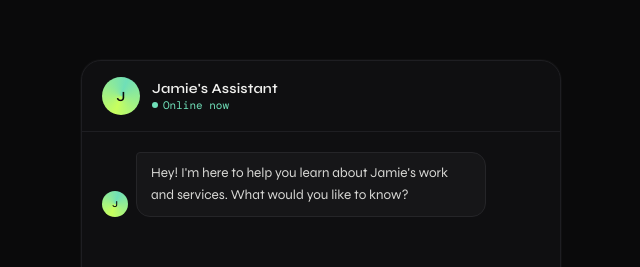
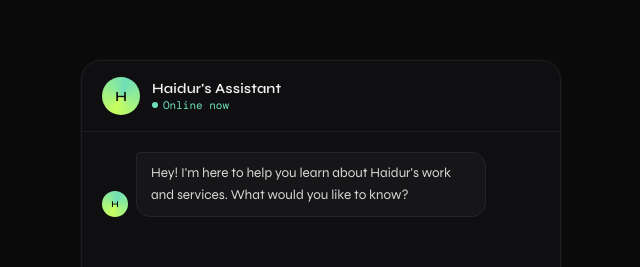
Before and after one commit to haidurqureshi/llm-chat-app-template, a website: page public/index.html in a window 1280 px wide. Shown: the top 267 px of the page, 319-959 px from the left. Drawn offline with nearby package versions, Linux system fonts and the light colour scheme.

Commit message:
Change avatar and name from 'J' to 'H'

```diff
--- a/public/index.html
+++ b/public/index.html
@@ -215,9 +215,9 @@
 <div class="shell" role="main">
   <!-- Header -->
   <div class="header">
-    <div class="avatar" aria-hidden="true">J</div><!-- ✏️ Change letter to your initial -->
+    <div class="avatar" aria-hidden="true">H</div><!-- ✏️ Change letter to your initial -->
     <div class="header-meta">
-      <div class="name">Jamie's Assistant</div><!-- ✏️ Your name -->
+      <div class="name">Haidur's Assistant</div><!-- ✏️ Your name -->
       <div class="status"><span class="dot"></span> Online now</div>
     </div>
   </div>
@@ -225,9 +225,9 @@
   <!-- Messages -->
   <div class="messages" id="messages" aria-live="polite" aria-label="Chat messages">
     <div class="msg">
-      <div class="msg-avatar" aria-hidden="true">J</div>
+      <div class="msg-avatar" aria-hidden="true">H</div>
       <div class="bubble bot">
-        Hey! I'm here to help you learn about Jamie's work and services. What would you like to know?
+        Hey! I'm here to help you learn about Haidur's work and services. What would you like to know?
       </div><!-- ✏️ Customise opening message -->
     </div>
   </div>
@@ -348,7 +348,7 @@
 
     if (role === 'bot') {
       const av = document.createElement('div');
-      av.className = 'msg-avatar'; av.setAttribute('aria-hidden', 'true'); av.textContent = 'J';
+      av.className = 'msg-avatar'; av.setAttribute('aria-hidden', 'true'); av.textContent = 'H';
       row.appendChild(av);
     }
 
@@ -364,7 +364,7 @@
     const row = document.createElement('div');
     row.className = 'msg';
     const av = document.createElement('div');
-    av.className = 'msg-avatar'; av.setAttribute('aria-hidden', 'true'); av.textContent = 'J';
+    av.className = 'msg-avatar'; av.setAttribute('aria-hidden', 'true'); av.textContent = 'H';
     const b = document.createElement('div');
     b.className = 'bubble bot';
     b.innerHTML = '<div class="typing"><span></span><span></span><span></span></div>';
```
